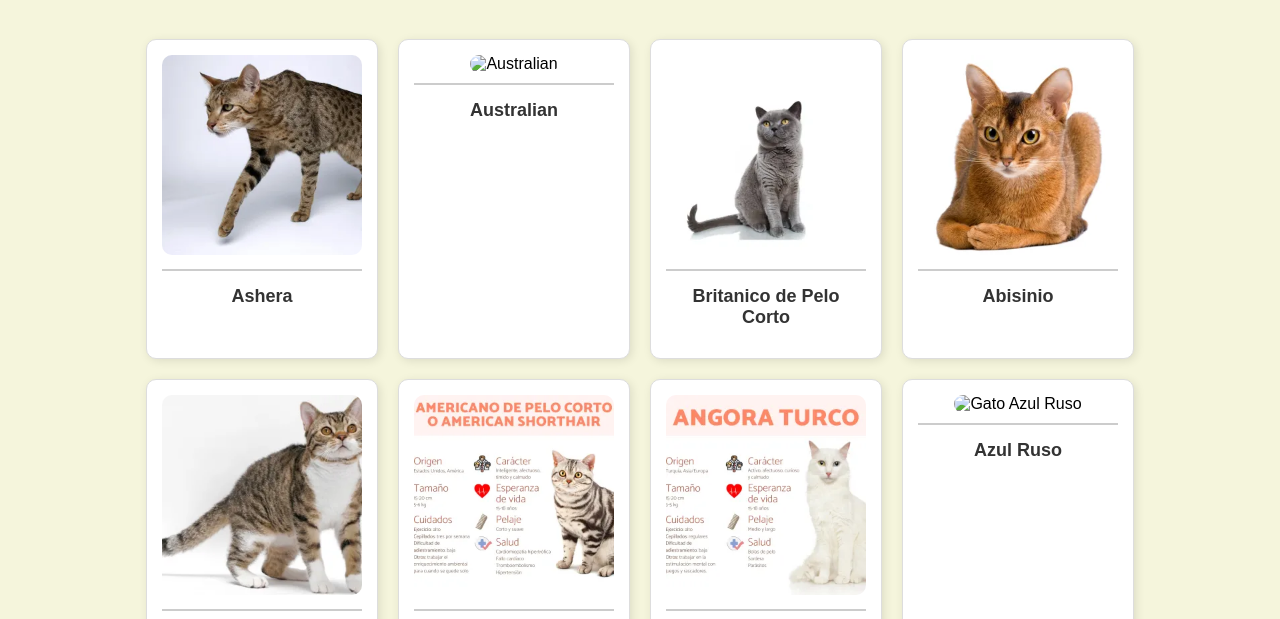
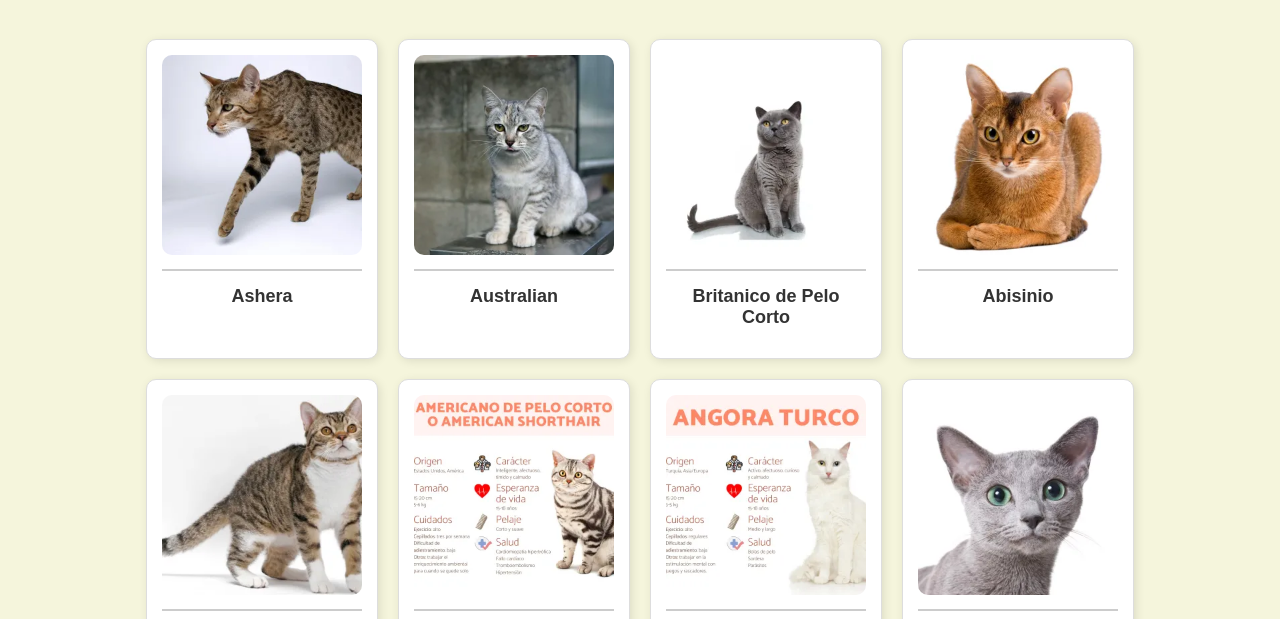
Before and after one commit to Eliasvit1/Parcial-1----Proyecto-Integrador, a plain HTML site: page razas.html in a window 1280 px wide. Shown: the part 181-800 px from the top of the page. Drawn offline with Linux system fonts and the light colour scheme; the site is published under a folder, as on GitHub Pages, so addresses that start at the root find nothing; files whose address does not match are found by name.

Commit message:
Update razas.html

```diff
--- a/razas.html
+++ b/razas.html
@@ -31,7 +31,7 @@
             </div>
 
             <div class="cat-card">
-                <img src="/Imagenes_principal/Razasgatos/australian-mist_508_0_300_square.webp" alt="Australian">
+                <img src="Imagenes_principal/Razasgatos/australian-mist_508_0_300_square.webp" alt="Australian">
                 <hr>
                 <h2>Australian</h2>
             </div>
@@ -67,7 +67,7 @@
             </div>
 
             <div class="cat-card">
-                <img src="/Imagenes_principal/Razasgatos/gato-azul-ruso_558_0_300_square.webp" alt="Gato Azul Ruso">
+                <img src="Imagenes_principal/Razasgatos/gato-azul-ruso_558_0_300_square.webp" alt="Gato Azul Ruso">
                 <hr>
                 <h2>Azul Ruso</h2>
             </div>
```
